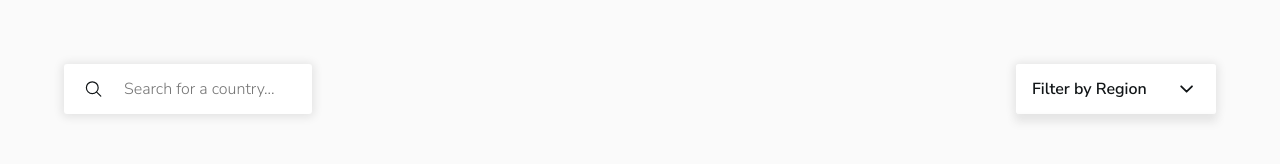
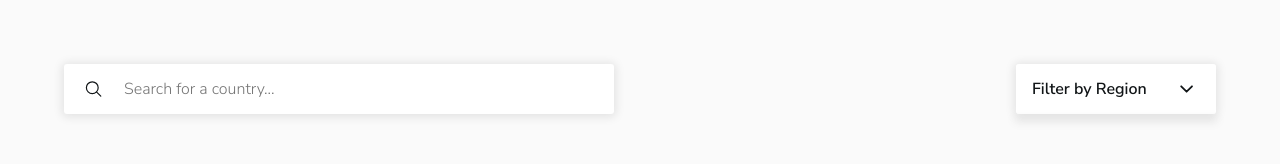
Before and after one commit to jasonbanboa/countries, a React (Vite) app: page / in a window 1280 px wide. Shown: the top 164 px of the page. Built offline with nearby package versions, Linux system fonts and the light colour scheme.

Commit message:
refactored filter by regeion and style

```diff
--- a/src/App.css
+++ b/src/App.css
@@ -47,9 +47,10 @@ main {
   margin: 0 auto;
   max-width: 1440px;
   display: flex;
-  gap: 4rem;
+  row-gap: 4rem;
+  column-gap: 2rem;
+  justify-content: center;
   flex-wrap: wrap;
-  justify-content: center;
 }
 .indi-country {
   cursor: pointer;
@@ -77,15 +78,21 @@ main {
 }
 
 #filter-search {
+  margin: 0 auto;
   margin-bottom: 4rem;
+  max-width: calc(265px * 4 + 1rem * 6);
+  display: flex;
+  flex-wrap: wrap;
   gap: 2rem;
-  display: flex;
+  justify-content: flex-start;
 }
 #search-form {
   margin-right: auto;
   position: relative;
+  width: 550px;
 }
 #search-form #country-search {
+  width: 100%;
   border-radius: 3px;
   border: none;
   box-shadow: 0px 1px 10px 2px var(--box-shadow);
@@ -96,6 +103,7 @@ main {
   padding-left: calc(1.25rem * 3);
   font-size: 1rem;
   height: 50px;
+
 }
 #search-form svg {
   position: absolute;
--- a/src/components/FilterSearch.tsx
+++ b/src/components/FilterSearch.tsx
@@ -1,10 +1,11 @@
-import React, { useRef, MouseEvent } from 'react'
+import React, { useRef, MouseEvent, useState } from 'react'
 
 const FilterSearch: React.FC = () => {
   const selectRegion = useRef<HTMLDivElement>(null);
+  const [open, setOpen] = useState(false);
 
   const handleFilterClick = () => {
-    selectRegion.current?.classList.toggle('open-regions-select');
+    setOpen(() => open ? false : true);
   }
 
   const handleRegionSelect = (e: MouseEvent<HTMLDivElement>) => {
@@ -21,7 +22,7 @@ const FilterSearch: React.FC = () => {
       <fieldset id="filter-by-region" onClick={handleFilterClick}>
         Filter  by Region
         <svg xmlns="http://www.w3.org/2000/svg" className="ionicon" viewBox="0 0 512 512"><path fill="none" stroke="currentColor" strokeLinecap="round" strokeLinejoin="round" strokeWidth="48" d="M112 184l144 144 144-144"/></svg>
-        <div role="button" className="select-region" ref={selectRegion}>
+        <div role="button" className={`select-region ${open ? 'open-regions-select' : ''}`} ref={selectRegion}>
           <div className="wrapper">
             <div onClick={handleRegionSelect} data-region="Africa" role="button">Africa</div>
             <div onClick={handleRegionSelect} data-region="America" role="button">America</div>
```
